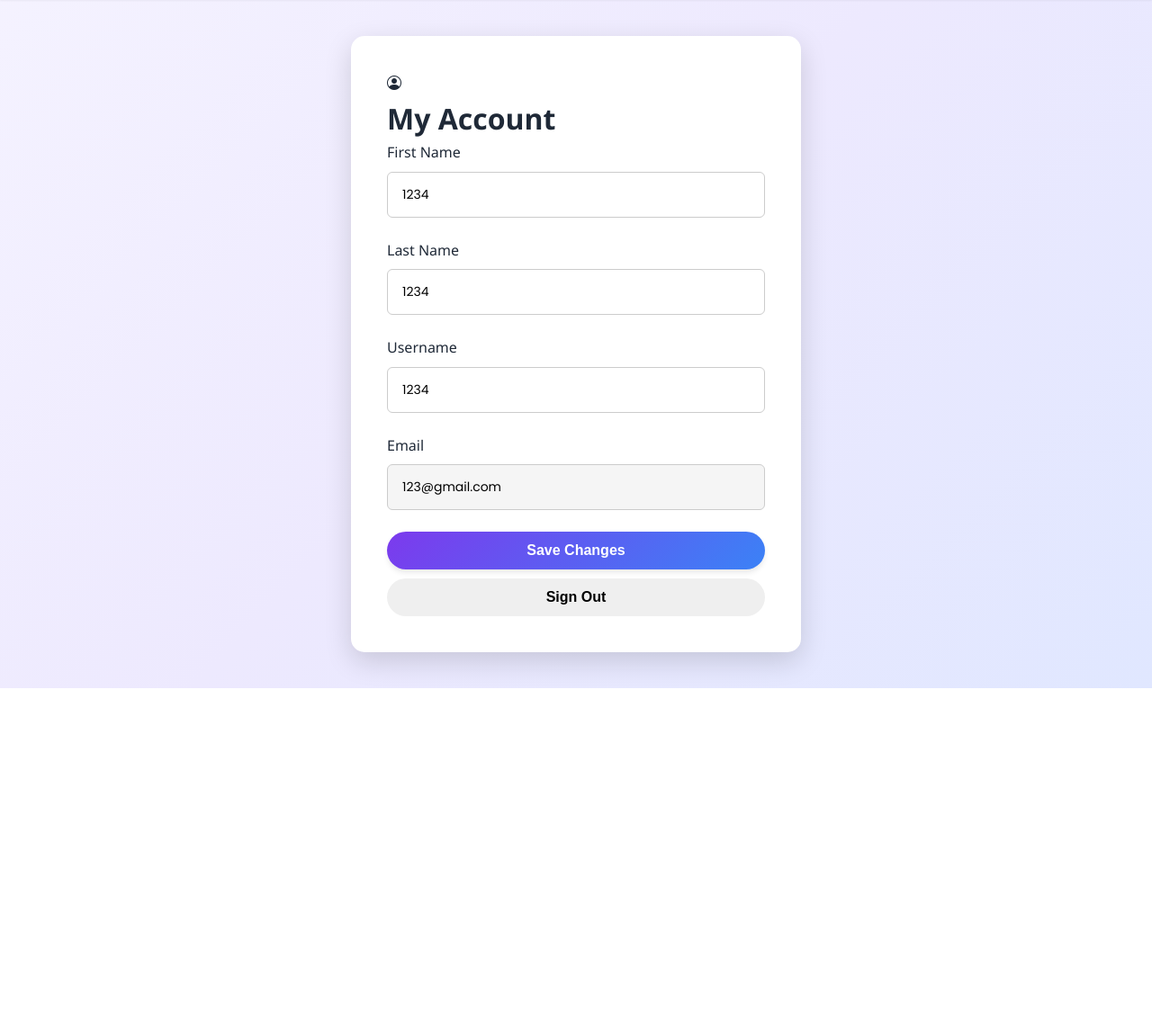
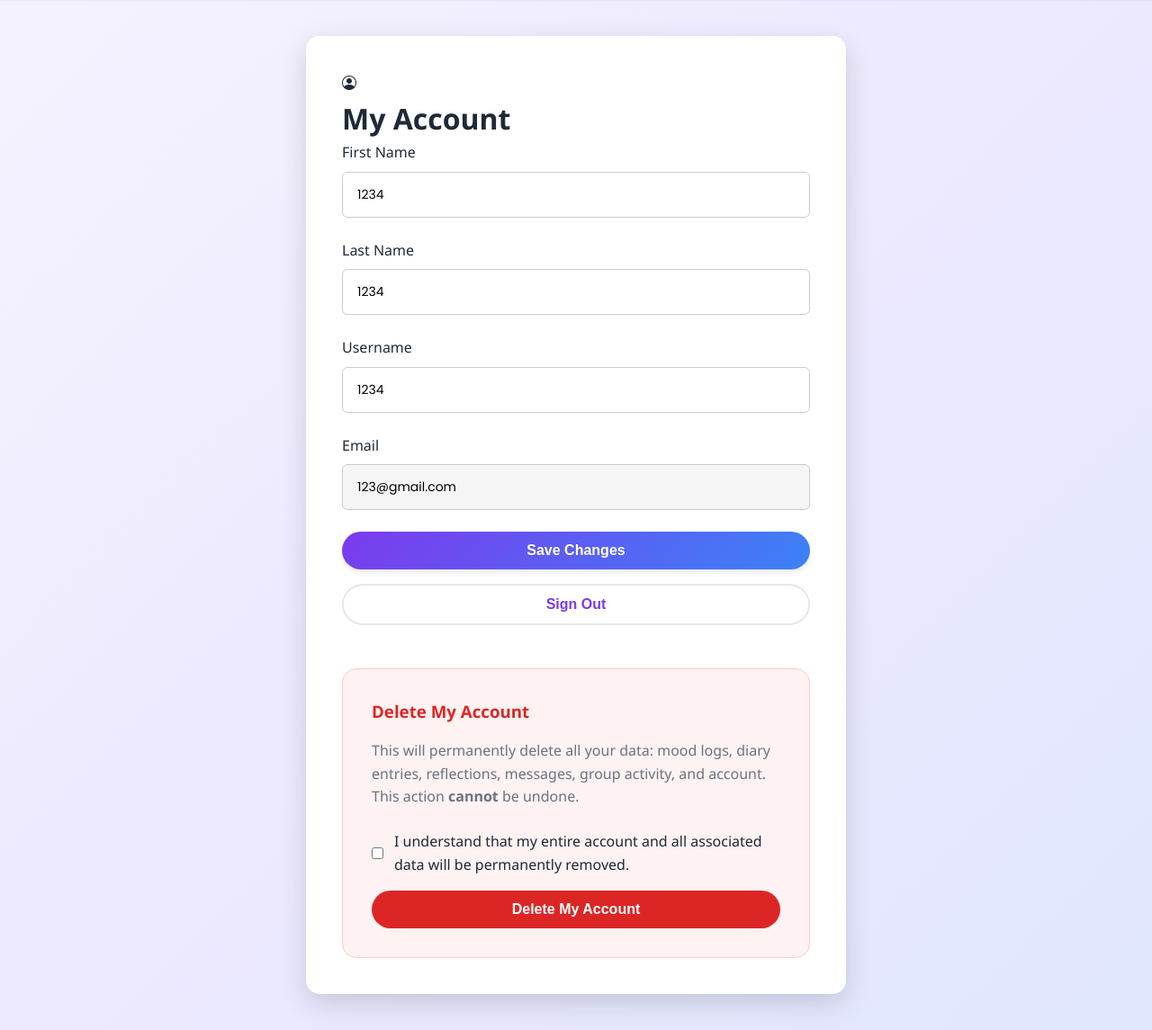
Before and after one commit to RM-Ib/MoodHelper, a PHP site: page /account.php in a window 1280 px wide. Shown: the part 83-1228 px from the top of the page at 90% size. Before the commit the page ends 848 px from the top, so only its background shows below. Run offline with PHP 8.4, Linux system fonts and the light colour scheme; a user stored in the database is signed in; data comes from the database, SQL or seed files in the repository.

Commit message:
added delete account feature

```diff
--- a/account.php
+++ b/account.php
@@ -5,7 +5,6 @@ if (!isset($_SESSION['user_id'])) {
     header("Location: login.php");
     exit();
 }
-
 
 $host = "localhost";
 $user = "root";
@@ -20,8 +19,8 @@ if ($conn->connect_error) {
 
 $user_id = $_SESSION['user_id'];
 
-if ($_SERVER["REQUEST_METHOD"] == "POST") {
-
+// Handle profile update
+if ($_SERVER["REQUEST_METHOD"] == "POST" && isset($_POST['update_profile'])) {
     $fname = trim($_POST['Fname']);
     $lname = trim($_POST['Lname']);
     $username = trim($_POST['username']);
@@ -29,7 +28,6 @@ if ($_SERVER["REQUEST_METHOD"] == "POST") {
     if (empty($fname) || empty($lname) || empty($username)) {
         $error = "All fields are required.";
     } else {
-
         $stmt = $conn->prepare("UPDATE users SET first_name=?, last_name=?, username=? WHERE user_id=?");
         $stmt->bind_param("sssi", $fname, $lname, $username, $user_id);
 
@@ -39,11 +37,55 @@ if ($_SERVER["REQUEST_METHOD"] == "POST") {
         } else {
             $error = "Error updating profile.";
         }
-
         $stmt->close();
     }
 }
 
+// Handle account deletion
+if ($_SERVER["REQUEST_METHOD"] == "POST" && isset($_POST['delete_account'])) {
+    if (empty($_POST['confirm_delete'])) {
+        $error = "You must confirm the deletion by checking the box.";
+    } else {
+        // List of tables to delete user data from.
+        // Some tables have multiple columns referencing user_id.
+        $tables = [
+            'moodentries' => ['user_id'],
+            'diaryentries' => ['user_id'],
+            'anonymous_messages' => ['sender_id', 'receiver_id'],
+            'chat_messages' => ['user_id'],
+            'dailypromptanswers' => ['user_id'],
+            'post_replies' => ['user_id'],
+            'post_hearts' => ['user_id'],
+            'posts' => ['user_id'],
+            'group_replies' => ['user_id'],
+            'group_post_hearts' => ['user_id'],
+            'group_posts' => ['user_id'],
+        ];
+
+        foreach ($tables as $table => $columns) {
+            foreach ($columns as $col) {
+                $sql = "DELETE FROM $table WHERE $col = ?";
+                $stmt = $conn->prepare($sql);
+                $stmt->bind_param("i", $user_id);
+                $stmt->execute();
+                $stmt->close();
+            }
+        }
+
+        // Finally, delete the user account
+        $stmt = $conn->prepare("DELETE FROM users WHERE user_id = ?");
+        $stmt->bind_param("i", $user_id);
+        $stmt->execute();
+        $stmt->close();
+
+        // Destroy session and redirect
+        session_destroy();
+        header("Location: index.html?deleted=1");
+        exit();
+    }
+}
+
+// Fetch user data for the form
 $stmt = $conn->prepare("SELECT first_name, last_name, username, email FROM users WHERE user_id=?");
 $stmt->bind_param("i", $user_id);
 $stmt->execute();
@@ -65,9 +107,39 @@ $conn->close();
     <link href="https://fonts.googleapis.com/css2?family=Poppins:wght@300;400;500;600;600;700&display=swap" rel="stylesheet">
 
     <link rel="stylesheet" href="css/styles.css">
+    <style>
+        .btn-danger {
+            background: #dc2626;
+            color: white;
+            border: none;
+            padding: 0.75rem 1.5rem;
+            border-radius: 2rem;
+            font-weight: 600;
+            cursor: pointer;
+            transition: all 0.3s ease;
+            text-decoration: none;
+            display: inline-block;
+            font-size: 1rem;
+        }
+        .btn-danger:hover {
+            background: #b91c1c;
+            transform: translateY(-2px);
+            box-shadow: 0 10px 15px -3px rgba(0, 0, 0, 0.1);
+        }
+        .danger-zone {
+            margin-top: 3rem;
+            padding: 2rem;
+            background: #fef2f2;
+            border: 1px solid #fecaca;
+            border-radius: 1rem;
+        }
+        .danger-zone h3 {
+            color: #dc2626;
+            margin-bottom: 1rem;
+        }
+    </style>
 </head>
 <body>
-
 
 <nav class="navbar">
     <div class="container">
@@ -76,7 +148,6 @@ $conn->close();
             <span class="logo-text">MoodHelper</span>
         </a>
         <input type="checkbox" id="nav-menu-toggle" class="nav-menu-toggle">
-
         <label for="nav-menu-toggle" class="hamburger" aria-label="Open navigation menu">
             <span></span>
             <span></span>
@@ -86,8 +157,8 @@ $conn->close();
             <li><a href="dashboard.php">Dashboard</a></li>
             <li><a href="diary.php">Diary</a></li>
             <li><a href="reflection-board.php">Reflection Board</a></li>
-            <li><a href="groups.php" class="">Groups</a></li>
-            <li><a href="mood-support.php" class="">Support</a></li>
+            <li><a href="groups.php">Groups</a></li>
+            <li><a href="mood-support.php">Support</a></li>
         </ul>
         <div class="nav-buttons">
             <a href="Backend/logout.php" class="btn btn-primary">Logout</a>
@@ -96,49 +167,56 @@ $conn->close();
 </nav>
 
 <main class="main-content">
-    <div class="profile-container">
+    <div class="profile-container" style="max-width: 600px;">
         <i class="bi bi-person-circle profile-icon"></i>
         <h1>My Account</h1>
         <?php if (!empty($error)) : ?>
-    <p style="color:red; text-align:center;"><?php echo $error; ?></p>
+            <p style="color:red; text-align:center;"><?php echo htmlspecialchars($error); ?></p>
+        <?php endif; ?>
+        <?php if (!empty($success)) : ?>
+            <p style="color:green; text-align:center;"><?php echo htmlspecialchars($success); ?></p>
         <?php endif; ?>
 
-<?php if (!empty($success)) : ?>
-    <p style="color:green; text-align:center;"><?php echo $success; ?></p>
-<?php endif; ?>
+        <!-- Profile Update Form -->
         <form method="POST" action="account.php" class="profile-form">
-
+            <input type="hidden" name="update_profile" value="1">
             <div class="form-group">
                 <label for="Fname">First Name</label>
-                <input type="text" name="Fname" id="Fname" value="<?php echo $fname; ?>" required>
+                <input type="text" name="Fname" id="Fname" value="<?php echo htmlspecialchars($fname); ?>" required>
             </div>
-
             <div class="form-group">
                 <label for="Lname">Last Name</label>
-                <input type="text" name="Lname" id="Lname" value="<?php echo $lname; ?>" required>
+                <input type="text" name="Lname" id="Lname" value="<?php echo htmlspecialchars($lname); ?>" required>
             </div>
-
-
             <div class="form-group">
                 <label for="username">Username</label>
-                <input type="text" name="username" id="username" value="<?php echo $username; ?>" required>
+                <input type="text" name="username" id="username" value="<?php echo htmlspecialchars($username); ?>" required>
             </div>
-
             <div class="form-group">
                 <label for="email">Email</label>
-                <input type="email" name="email" id="email" value="<?php echo $email; ?>" readonly>
+                <input type="email" name="email" id="email" value="<?php echo htmlspecialchars($email); ?>" readonly>
             </div>
-
-            <button type="submit" class="btn btn-primary">
-                Save Changes
-            </button>
-
-            <button type="button" class="btn btn-danger" id="logoutBtn">
-                Sign Out
-            </button>
-
+            <button type="submit" class="btn btn-primary">Save Changes</button>
         </form>
 
+        <!-- Sign Out button -->
+        <button type="button" class="btn btn-secondary" id="logoutBtn" style="margin-top:1rem; width:100%;">Sign Out</button>
+
+        <!-- Delete Account Section -->
+        <div class="danger-zone">
+            <h3>Delete My Account</h3>
+            <p style="color: var(--text-secondary); margin-bottom: 1.5rem;">
+                This will permanently delete all your data: mood logs, diary entries, reflections, messages, group activity, and account. This action <strong>cannot</strong> be undone.
+            </p>
+            <form method="POST" action="account.php" onsubmit="return confirm('Are you absolutely sure? Your data cannot be recovered.');">
+                <input type="hidden" name="delete_account" value="1">
+                <div style="display: flex; align-items: center; gap: 0.75rem; margin-bottom: 1rem;">
+                    <input type="checkbox" name="confirm_delete" id="confirm_delete" value="1" required>
+                    <label for="confirm_delete">I understand that my entire account and all associated data will be permanently removed.</label>
+                </div>
+                <button type="submit" class="btn-danger" style="width:100%;">Delete My Account</button>
+            </form>
+        </div>
     </div>
 </main>
 
```
Lines whose indentation alone changed are shown as unchanged.
